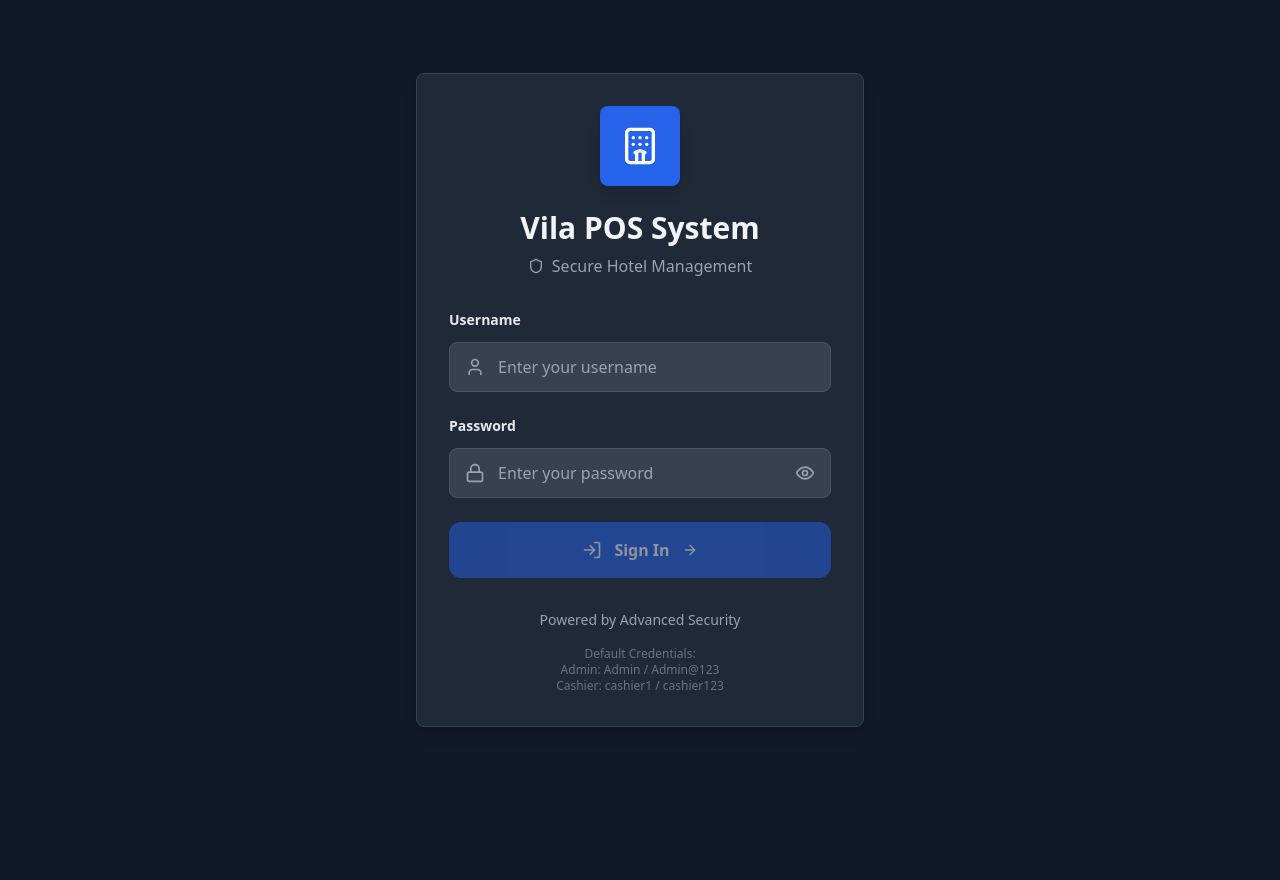
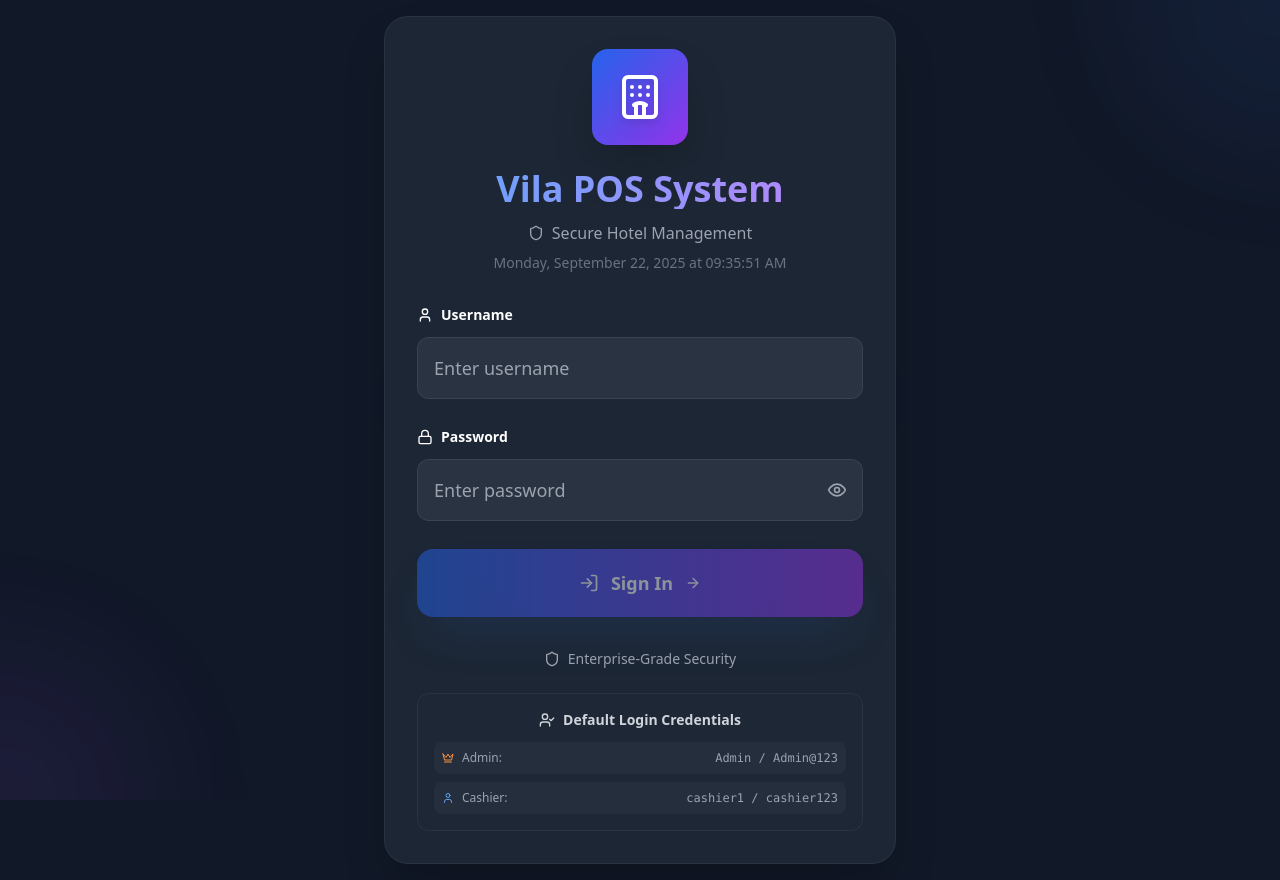
Before and after one commit to DarkWinzo/Villa-Bill-System, a React (Vite) app: page /login in a window 1280 px wide. Before the commit the page ends 800 px from the top, so only its background shows below. Built offline with nearby package versions, Linux system fonts and the light colour scheme.

Commit message:
Fix Login System and UI Improvements

```diff
--- a/src/pages/LoginPage.jsx
+++ b/src/pages/LoginPage.jsx
@@ -13,23 +13,32 @@ import {
   Eye,
   EyeOff,
   Shield,
-  Sparkles,
   CheckCircle,
   AlertCircle,
   Hotel,
-  ArrowRight
+  ArrowRight,
+  Crown,
+  UserCheck
 } from 'lucide-react'
 
 const LoginPage = () => {
   const [showPassword, setShowPassword] = useState(false)
-  const [isFormFocused, setIsFormFocused] = useState(false)
   const [loginAttempts, setLoginAttempts] = useState(0)
   const [isBlocked, setIsBlocked] = useState(false)
   const [blockTimeLeft, setBlockTimeLeft] = useState(0)
+  const [currentTime, setCurrentTime] = useState(new Date())
 
   const { login, isLoading, error } = useAuthStore()
   const navigate = useNavigate()
   const location = useLocation()
+
+  // Update current time every second
+  useEffect(() => {
+    const timer = setInterval(() => {
+      setCurrentTime(new Date())
+    }, 1000)
+    return () => clearInterval(timer)
+  }, [])
 
   const {
     register,
@@ -40,7 +49,7 @@ const LoginPage = () => {
     watch
   } = useForm({
     resolver: yupResolver(loginSchema),
-    mode: 'onChange'
+    mode: 'onBlur'
   })
 
   const watchedUsername = watch('username')
@@ -113,45 +122,47 @@ const LoginPage = () => {
 
   return (
     <div className="min-h-screen bg-gray-900 flex items-center justify-center p-4">
+      {/* Animated background elements */}
+      <div className="absolute inset-0 overflow-hidden">
+        <div className="absolute -top-40 -right-40 w-80 h-80 bg-blue-500/10 rounded-full blur-3xl animate-pulse"></div>
+        <div className="absolute -bottom-40 -left-40 w-80 h-80 bg-purple-500/10 rounded-full blur-3xl animate-pulse" style={{ animationDelay: '1s' }}></div>
+        <div className="absolute top-1/2 left-1/2 transform -translate-x-1/2 -translate-y-1/2 w-96 h-96 bg-indigo-500/5 rounded-full blur-3xl animate-pulse" style={{ animationDelay: '2s' }}></div>
+      </div>
 
       {/* Main login container */}
       <motion.div
         initial={{ opacity: 0, y: 30, scale: 0.95 }}
         animate={{ opacity: 1, y: 0, scale: 1 }}
         transition={{
-          duration: 0.6,
+          duration: 0.8,
           type: "spring",
-          stiffness: 100,
-          damping: 15
+          stiffness: 80,
+          damping: 20
         }}
-        className="relative z-10 w-full max-w-md"
+        className="relative z-10 w-full max-w-lg"
       >
         {/* Glass morphism card */}
-        <div className={`
-          bg-gray-800 border border-gray-700 rounded-lg p-8 shadow-lg
-          transition-all duration-300 ease-out
-          ${isFormFocused ? 'border-blue-500' : ''}
-        `}>
+        <div className="bg-gray-800/90 backdrop-blur-xl border border-gray-700/50 rounded-3xl p-8 shadow-2xl">
           {/* Header section */}
           <motion.div
             initial={{ opacity: 0, y: 20 }}
             animate={{ opacity: 1, y: 0 }}
-            transition={{ delay: 0.2, duration: 0.5 }}
+            transition={{ delay: 0.3, duration: 0.6 }}
             className="text-center mb-8"
           >
             <motion.div
-              whileHover={{ scale: 1.05, rotate: 5 }}
+              whileHover={{ scale: 1.1, rotate: 10 }}
               whileTap={{ scale: 0.95 }}
-              className="mx-auto w-20 h-20 bg-blue-600 rounded-lg flex items-center justify-center mb-6 shadow-lg"
+              className="mx-auto w-24 h-24 bg-gradient-to-br from-blue-600 to-purple-600 rounded-2xl flex items-center justify-center mb-6 shadow-2xl"
             >
-              <Hotel className="w-10 h-10 text-white" />
+              <Hotel className="w-12 h-12 text-white drop-shadow-lg" />
             </motion.div>
 
             <motion.h1
               initial={{ opacity: 0 }}
               animate={{ opacity: 1 }}
-              transition={{ delay: 0.3 }}
-              className="text-3xl font-bold text-gray-100 mb-2"
+              transition={{ delay: 0.4 }}
+              className="text-4xl font-bold bg-gradient-to-r from-blue-400 to-purple-400 bg-clip-text text-transparent mb-3"
             >
               Vila POS System
             </motion.h1>
@@ -159,12 +170,29 @@ const LoginPage = () => {
             <motion.p
               initial={{ opacity: 0 }}
               animate={{ opacity: 1 }}
-              transition={{ delay: 0.4 }}
-              className="text-gray-400 flex items-center justify-center gap-2"
+              transition={{ delay: 0.5 }}
+              className="text-gray-400 flex items-center justify-center gap-2 mb-2"
             >
               <Shield className="w-4 h-4" />
               Secure Hotel Management
             </motion.p>
+
+            <motion.div
+              initial={{ opacity: 0 }}
+              animate={{ opacity: 1 }}
+              transition={{ delay: 0.6 }}
+              className="text-sm text-gray-500"
+            >
+              {currentTime.toLocaleString('en-LK', {
+                weekday: 'long',
+                year: 'numeric',
+                month: 'long',
+                day: 'numeric',
+                hour: '2-digit',
+                minute: '2-digit',
+                second: '2-digit'
+              })}
+            </motion.div>
           </motion.div>
 
           {/* Security warning for blocked users */}
@@ -174,13 +202,13 @@ const LoginPage = () => {
                 initial={{ opacity: 0, scale: 0.9, y: -10 }}
                 animate={{ opacity: 1, scale: 1, y: 0 }}
                 exit={{ opacity: 0, scale: 0.9, y: -10 }}
-                className="mb-6 p-4 bg-red-800 border border-red-700 rounded-lg"
+                className="mb-6 p-4 bg-red-900/50 border border-red-700/50 rounded-xl backdrop-blur-sm"
               >
                 <div className="flex items-center gap-3">
                   <AlertCircle className="w-5 h-5 text-red-400 flex-shrink-0" />
                   <div>
-                    <p className="text-red-200 font-medium text-sm">Account Temporarily Locked</p>
-                    <p className="text-red-300 text-xs">
+                    <p className="text-red-200 font-semibold text-sm">Account Temporarily Locked</p>
+                    <p className="text-red-300 text-sm">
                       Too many failed attempts. Try again in {formatTime(blockTimeLeft)}
                     </p>
                   </div>
@@ -192,47 +220,39 @@ const LoginPage = () => {
           {/* Login form */}
           <form
             onSubmit={handleSubmit(onSubmit)}
-            className="space-y-6"
-            onFocus={() => setIsFormFocused(true)}
-            onBlur={() => setIsFormFocused(false)}
+            className="space-y-7"
           >
             {/* Username field */}
             <motion.div
               initial={{ opacity: 0, x: -20 }}
               animate={{ opacity: 1, x: 0 }}
-              transition={{ delay: 0.5, duration: 0.5 }}
+              transition={{ delay: 0.7, duration: 0.6 }}
             >
-              <label htmlFor="username" className="block text-sm font-semibold text-white/90 mb-3">
+              <label htmlFor="username" className="block text-sm font-bold text-white mb-3 flex items-center gap-2">
+                <User className="w-4 h-4" />
                 Username
               </label>
               <div className="relative group">
-                <div className={`
-                  absolute left-4 top-1/2 transform -translate-y-1/2 transition-colors duration-200
-                  ${getFieldStatus('username') === 'error' ? 'text-red-400' :
-                    getFieldStatus('username') === 'success' ? 'text-green-400' : 'text-gray-400'}
-                `}>
-                  <User className="w-5 h-5" />
-                </div>
-
                 <input
                   {...register('username')}
                   type="text"
                   id="username"
                   disabled={isBlocked}
                   className={`
-                    w-full pl-12 pr-12 py-3 bg-gray-700 border rounded-lg
-                    text-gray-100 placeholder-gray-400 font-medium
-                    focus:outline-none focus:ring-2 focus:bg-gray-600
-                    transition-all duration-200 ease-out
+                    w-full px-4 py-4 bg-gray-700/50 backdrop-blur-sm border rounded-xl
+                    text-gray-100 placeholder-gray-400 font-medium text-lg
+                    focus:outline-none focus:ring-2 focus:bg-gray-600/50
+                    transition-all duration-300 ease-out
                     disabled:opacity-50 disabled:cursor-not-allowed
+                    hover:bg-gray-600/30
                     ${getFieldStatus('username') === 'error'
-                      ? 'border-red-500 focus:ring-red-500 focus:border-red-500'
+                      ? 'border-red-500/50 focus:ring-red-500/50 focus:border-red-500'
                       : getFieldStatus('username') === 'success'
-                      ? 'border-green-500 focus:ring-green-500 focus:border-green-500'
-                      : 'border-gray-600 focus:ring-blue-500 focus:border-blue-500'
+                      ? 'border-green-500/50 focus:ring-green-500/50 focus:border-green-500'
+                      : 'border-gray-600/50 focus:ring-blue-500/50 focus:border-blue-500'
                     }
                   `}
-                  placeholder="Enter your username"
+                  placeholder="Enter username"
                 />
 
                 {/* Field status indicator */}
@@ -242,7 +262,7 @@ const LoginPage = () => {
                       initial={{ opacity: 0, scale: 0.8 }}
                       animate={{ opacity: 1, scale: 1 }}
                       exit={{ opacity: 0, scale: 0.8 }}
-                      className="absolute right-4 top-1/2 transform -translate-y-1/2"
+                      className="absolute right-4 top-1/2 transform -translate-y-1/2 z-10"
                     >
                       {getFieldStatus('username') === 'success' ? (
                         <CheckCircle className="w-5 h-5 text-green-400" />
@@ -260,7 +280,7 @@ const LoginPage = () => {
                     initial={{ opacity: 0, y: -10 }}
                     animate={{ opacity: 1, y: 0 }}
                     exit={{ opacity: 0, y: -10 }}
-                    className="mt-2 text-sm text-red-400 flex items-center gap-2"
+                    className="mt-3 text-sm text-red-400 flex items-center gap-2 bg-red-900/20 p-2 rounded-lg"
                   >
                     <AlertCircle className="w-4 h-4" />
                     {errors.username.message}
@@ -273,39 +293,33 @@ const LoginPage = () => {
             <motion.div
               initial={{ opacity: 0, x: -20 }}
               animate={{ opacity: 1, x: 0 }}
-              transition={{ delay: 0.6, duration: 0.5 }}
+              transition={{ delay: 0.8, duration: 0.6 }}
             >
-              <label htmlFor="password" className="block text-sm font-semibold text-white/90 mb-3">
+              <label htmlFor="password" className="block text-sm font-bold text-white mb-3 flex items-center gap-2">
+                <Lock className="w-4 h-4" />
                 Password
               </label>
               <div className="relative group">
-                <div className={`
-                  absolute left-4 top-1/2 transform -translate-y-1/2 transition-colors duration-200
-                  ${getFieldStatus('password') === 'error' ? 'text-red-400' :
-                    getFieldStatus('password') === 'success' ? 'text-green-400' : 'text-gray-400'}
-                `}>
-                  <Lock className="w-5 h-5" />
-                </div>
-
                 <input
                   {...register('password')}
                   type={showPassword ? 'text' : 'password'}
                   id="password"
                   disabled={isBlocked}
                   className={`
-                    w-full pl-12 pr-16 py-3 bg-gray-700 border rounded-lg
-                    text-gray-100 placeholder-gray-400 font-medium
-                    focus:outline-none focus:ring-2 focus:bg-gray-600
-                    transition-all duration-200 ease-out
+                    w-full px-4 pr-16 py-4 bg-gray-700/50 backdrop-blur-sm border rounded-xl
+                    text-gray-100 placeholder-gray-400 font-medium text-lg
+                    focus:outline-none focus:ring-2 focus:bg-gray-600/50
+                    transition-all duration-300 ease-out
                     disabled:opacity-50 disabled:cursor-not-allowed
+                    hover:bg-gray-600/30
                     ${getFieldStatus('password') === 'error'
-                      ? 'border-red-500 focus:ring-red-500 focus:border-red-500'
+                      ? 'border-red-500/50 focus:ring-red-500/50 focus:border-red-500'
                       : getFieldStatus('password') === 'success'
-                      ? 'border-green-500 focus:ring-green-500 focus:border-green-500'
-                      : 'border-gray-600 focus:ring-blue-500 focus:border-blue-500'
+                      ? 'border-green-500/50 focus:ring-green-500/50 focus:border-green-500'
+                      : 'border-gray-600/50 focus:ring-blue-500/50 focus:border-blue-500'
                     }
                   `}
-                  placeholder="Enter your password"
+                  placeholder="Enter password"
                 />
 
                 {/* Password visibility toggle */}
@@ -315,7 +329,7 @@ const LoginPage = () => {
                   type="button"
                   onClick={() => setShowPassword(!showPassword)}
                   disabled={isBlocked}
-                  className="absolute right-4 top-1/2 transform -translate-y-1/2 text-gray-400 hover:text-gray-200 transition-colors duration-200 disabled:opacity-50"
+                  className="absolute right-4 top-1/2 transform -translate-y-1/2 text-gray-400 hover:text-gray-200 transition-all duration-300 disabled:opacity-50 hover:scale-110 z-10"
                 >
                   {showPassword ? <EyeOff className="w-5 h-5" /> : <Eye className="w-5 h-5" />}
                 </motion.button>
@@ -327,7 +341,7 @@ const LoginPage = () => {
                       initial={{ opacity: 0, scale: 0.8 }}
                       animate={{ opacity: 1, scale: 1 }}
                       exit={{ opacity: 0, scale: 0.8 }}
-                      className="absolute right-12 top-1/2 transform -translate-y-1/2"
+                      className="absolute right-12 top-1/2 transform -translate-y-1/2 z-10"
                     >
                       {getFieldStatus('password') === 'success' ? (
                         <CheckCircle className="w-5 h-5 text-green-400" />
@@ -345,7 +359,7 @@ const LoginPage = () => {
                     initial={{ opacity: 0, y: -10 }}
                     animate={{ opacity: 1, y: 0 }}
                     exit={{ opacity: 0, y: -10 }}
-                    className="mt-2 text-sm text-red-400 flex items-center gap-2"
+                    className="mt-3 text-sm text-red-400 flex items-center gap-2 bg-red-900/20 p-2 rounded-lg"
                   >
                     <AlertCircle className="w-4 h-4" />
                     {errors.password.message}
@@ -361,9 +375,9 @@ const LoginPage = () => {
                   initial={{ opacity: 0, scale: 0.9 }}
                   animate={{ opacity: 1, scale: 1 }}
                   exit={{ opacity: 0, scale: 0.9 }}
-                  className="p-3 bg-yellow-800 border border-yellow-700 rounded-lg"
+                  className="p-4 bg-yellow-900/50 border border-yellow-700/50 rounded-xl backdrop-blur-sm"
                 >
-                  <p className="text-yellow-200 text-sm flex items-center gap-2">
+                  <p className="text-yellow-200 text-sm flex items-center gap-2 font-medium">
                     <AlertCircle className="w-4 h-4" />
                     {loginAttempts} failed attempt{loginAttempts > 1 ? 's' : ''}.
                     {5 - loginAttempts} attempt{5 - loginAttempts > 1 ? 's' : ''} remaining.
@@ -379,9 +393,9 @@ const LoginPage = () => {
                   initial={{ opacity: 0, scale: 0.9, y: -10 }}
                   animate={{ opacity: 1, scale: 1, y: 0 }}
                   exit={{ opacity: 0, scale: 0.9, y: -10 }}
-                  className="p-4 bg-red-800 border border-red-700 rounded-lg"
+                  className="p-4 bg-red-900/50 border border-red-700/50 rounded-xl backdrop-blur-sm"
                 >
-                  <p className="text-red-200 text-sm flex items-center gap-2">
+                  <p className="text-red-200 text-sm flex items-center gap-2 font-medium">
                     <AlertCircle className="w-4 h-4" />
                     {errors.root.message}
                   </p>
@@ -393,28 +407,29 @@ const LoginPage = () => {
             <motion.div
               initial={{ opacity: 0, y: 20 }}
               animate={{ opacity: 1, y: 0 }}
-              transition={{ delay: 0.7, duration: 0.5 }}
+              transition={{ delay: 0.9, duration: 0.6 }}
             >
               <motion.button
-                whileHover={{ scale: isBlocked ? 1 : 1.02 }}
+                whileHover={{ scale: isBlocked ? 1 : 1.05 }}
                 whileTap={{ scale: isBlocked ? 1 : 0.98 }}
                 type="submit"
                 disabled={isLoading || isBlocked || !isValid}
                 className={`
-                  w-full py-4 px-6 rounded-xl font-semibold text-white
-                  transition-all duration-200 ease-out
+                  w-full py-5 px-6 rounded-2xl font-bold text-white text-lg
+                  transition-all duration-300 ease-out
                   flex items-center justify-center gap-3
                   disabled:opacity-50 disabled:cursor-not-allowed
+                  shadow-2xl
                   ${isBlocked
-                    ? 'bg-gray-600'
-                    : 'bg-blue-600 hover:bg-blue-700'
+                    ? 'bg-gray-600/50'
+                    : 'bg-gradient-to-r from-blue-600 to-purple-600 hover:from-blue-700 hover:to-purple-700 shadow-blue-500/25'
                   }
                 `}
               >
                 {isLoading ? (
                   <>
                     <LoadingSpinner size="sm" color="white" />
-                    <span>Signing In...</span>
+                    <span>Authenticating...</span>
                   </>
                 ) : isBlocked ? (
                   <>
@@ -436,17 +451,35 @@ const LoginPage = () => {
           <motion.div
             initial={{ opacity: 0 }}
             animate={{ opacity: 1 }}
-            transition={{ delay: 0.8, duration: 0.5 }}
-            className="mt-8 text-center space-y-4"
+            transition={{ delay: 1.0, duration: 0.6 }}
+            className="mt-8 text-center space-y-6"
           >
-            <div className="flex items-center justify-center gap-2 text-white/60 text-sm">
-              <span className="text-gray-400">Powered by Advanced Security</span>
+            <div className="flex items-center justify-center gap-2 text-white/60 text-sm font-medium">
+              <Shield className="w-4 h-4" />
+              <span className="text-gray-400">Enterprise-Grade Security</span>
             </div>
 
-            <div className="text-xs text-gray-500">
-              <p>Default Credentials:</p>
-              <p>Admin: Admin / Admin@123</p>
-              <p>Cashier: cashier1 / cashier123</p>
+            <div className="bg-gray-800/50 backdrop-blur-sm rounded-xl p-4 border border-gray-700/50">
+              <p className="text-sm font-semibold text-gray-300 mb-3 flex items-center justify-center gap-2">
+                <UserCheck className="w-4 h-4" />
+                Default Login Credentials
+              </p>
+              <div className="space-y-2 text-xs text-gray-400">
+                <div className="flex items-center justify-between bg-gray-700/30 rounded-lg p-2">
+                  <div className="flex items-center gap-2">
+                    <Crown className="w-3 h-3 text-orange-400" />
+                    <span className="font-medium">Admin:</span>
+                  </div>
+                  <span className="font-mono">Admin / Admin@123</span>
+                </div>
+                <div className="flex items-center justify-between bg-gray-700/30 rounded-lg p-2">
+                  <div className="flex items-center gap-2">
+                    <User className="w-3 h-3 text-blue-400" />
+                    <span className="font-medium">Cashier:</span>
+                  </div>
+                  <span className="font-mono">cashier1 / cashier123</span>
+                </div>
+              </div>
             </div>
           </motion.div>
         </div>
--- a/src/services/cashierService.js
+++ b/src/services/cashierService.js
@@ -71,7 +71,7 @@ class CashierService {
           const allUsers = users ? JSON.parse(users) : []
 
           // Check if username already exists (excluding current user)
-          if (allUsers.some(u => u.username === cashierData.username && u.id !== id)) {
+          if (allUsers.some(u => u.username.toLowerCase() === cashierData.username.toLowerCase() && u.id !== id)) {
             reject(new Error('Username already exists'))
             return
           }
```
Also changed, not shown: public/electron.js (+58 -7 lines), src/components/admin/CashierManagement.jsx (+46 -29 lines), src/components/admin/RoomManagement.jsx (+55 -29 lines), src/services/authService.js (+4 -3 lines).
